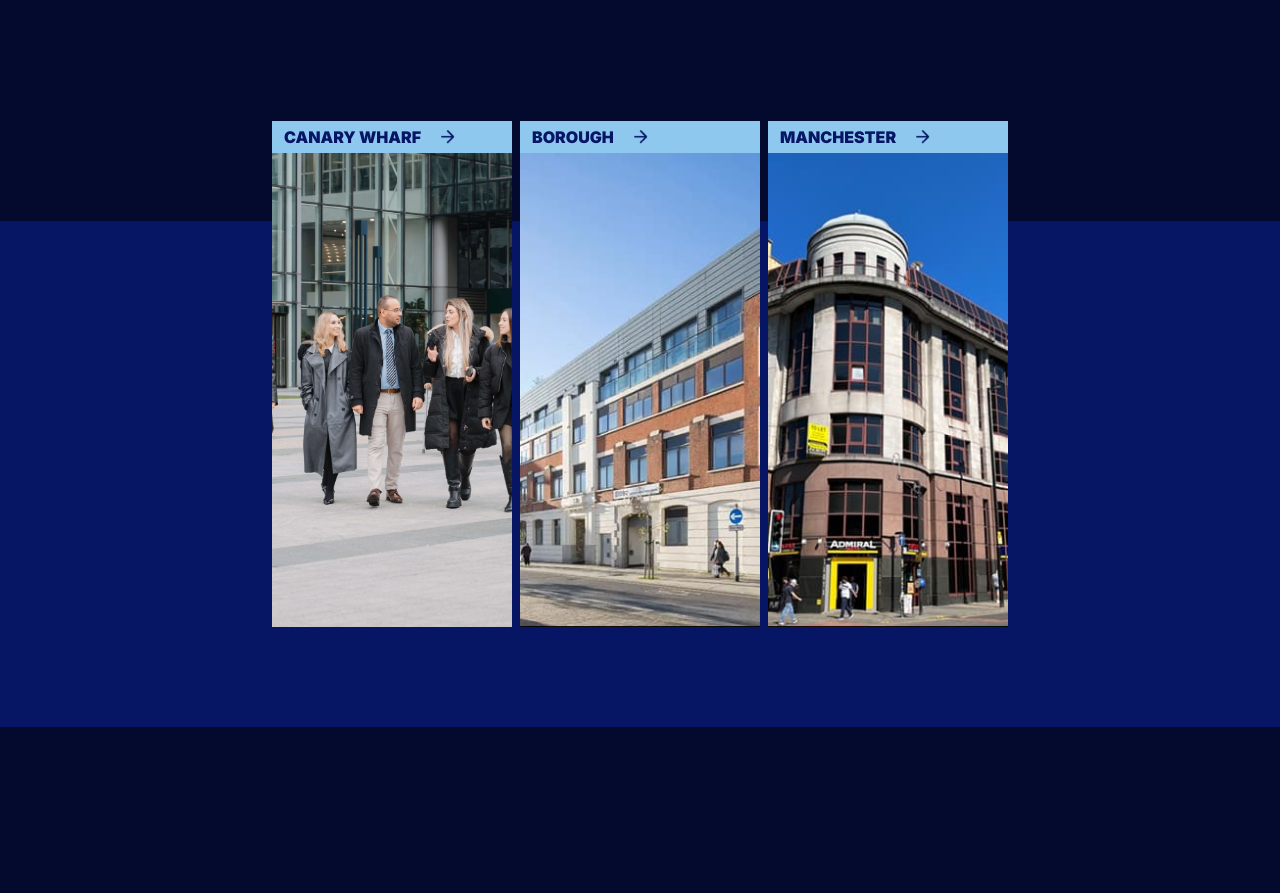
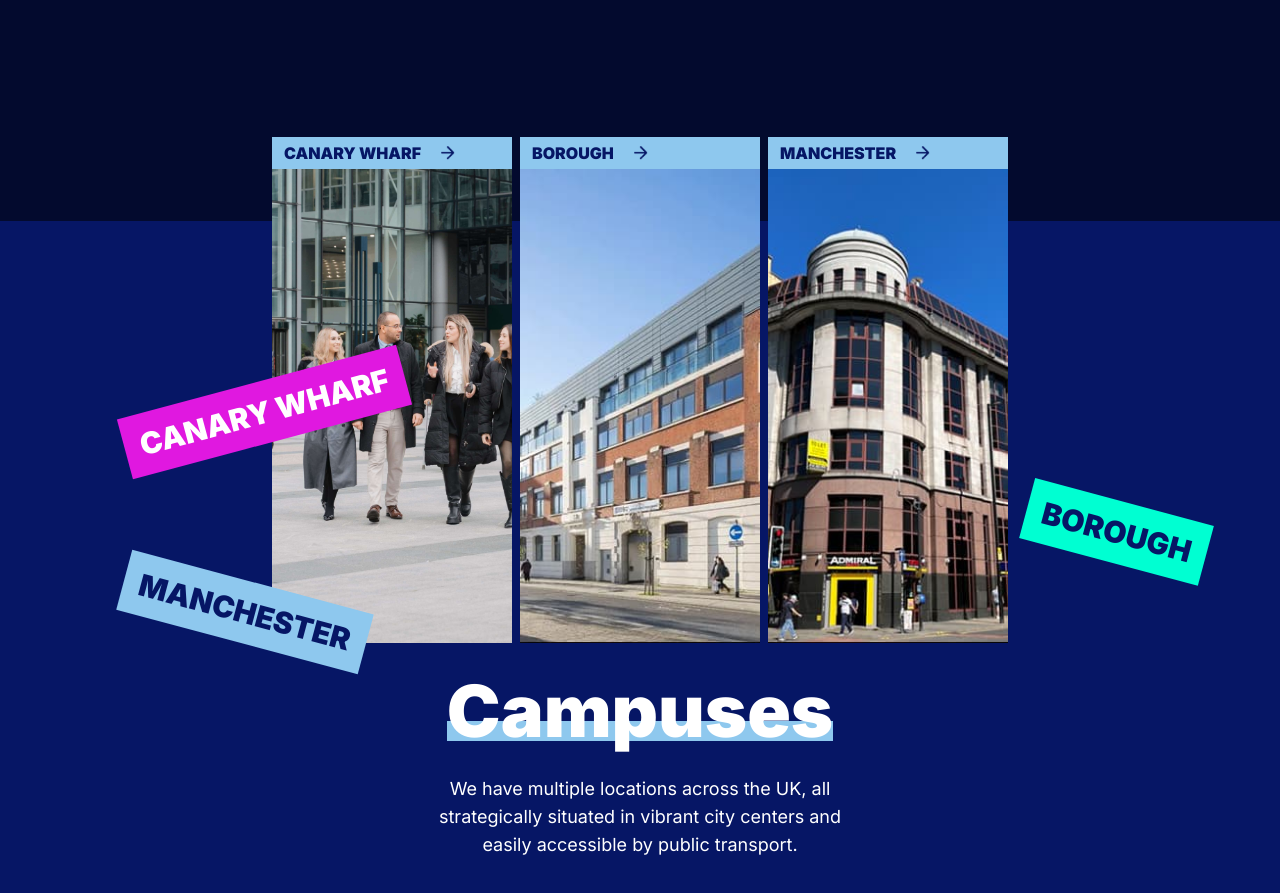
Before and after one commit to mohammadtanim24h/vcad-landing, a React (Vite) app: page / in a window 1280 px wide. Shown: the part 2600-3493 px from the top of the page. Before the commit the page ends 3327 px from the top, so only its background shows below. Built offline with nearby package versions, Linux system fonts and the light colour scheme.

Commit message:
Made campuses section responsive

```diff
--- a/src/components/campuses/Campuses.tsx
+++ b/src/components/campuses/Campuses.tsx
@@ -5,23 +5,26 @@ import RightArrow from "../../assets/icons/right-arrow.png";
 
 const Campuses = () => {
     return (
-        <div className="relative bg-surface mt-24 md:mt-72">
+        <div className="relative w-screen bg-surface mt-24 md:mt-72 p-4">
             {/* Campus Name Badges */}
-            {/* <h3 className="campus-badge bg-fuchsia absolute top-0 left-0">
+            <h3 className="campus-badge bg-fuchsia md:absolute md:top-40 md:left-30 md:-rotate-15 z-50">
                 Canary Wharf
             </h3>
-            <h3 className="campus-badge bg-primary absolute top-0 left-1/2">
+            <h3 className="campus-badge bg-[#00FFD2] text-surface md:absolute md:top-70 md:left-[80%] md:rotate-15 z-50">
                 Borough
             </h3>
-            <h3 className="campus-badge bg-[#00FFD2] absolute top-0 right-0">
+            <h3 className="campus-badge bg-primary text-surface md:absolute md:top-90 md:left-30 md:rotate-15 mb-4 md:mb-0 z-50">
                 Manchester
-            </h3> */}
+            </h3>
 
             {/* Campus Images */}
-            <div className="flex justify-center gap-2 relative top-[-100px]">
+            <div className="relative md:top-[-100px]">
+                <div className="flex flex-col md:flex-row justify-center gap-4 md:gap-2">
                     <div>
                         <div className="flex items-center gap-1 bg-primary text-surface px-3 py-1 ">
-                        <h3 className="font-[900] uppercase">Canary Wharf</h3>
+                            <h3 className="font-[900] uppercase">
+                                Canary Wharf
+                            </h3>
                             <img
                                 src={RightArrow}
                                 alt="right-arrow"
@@ -31,7 +34,7 @@ const Campuses = () => {
                         <img
                             src={CanaryWharf}
                             alt="canary-wharf"
-                        className="w-60 h-[474px] object-cover"
+                            className="w-full md:w-60 h-[474px] object-cover"
                         />
                     </div>
                     <div>
@@ -46,7 +49,7 @@ const Campuses = () => {
                         <img
                             src={Borough}
                             alt="borough"
-                        className="w-60 h-[474px] object-cover"
+                            className="w-full md:w-60 h-[474px] object-cover"
                         />
                     </div>
                     <div>
@@ -61,8 +64,19 @@ const Campuses = () => {
                         <img
                             src={Manchester}
                             alt="manchester"
-                        className="w-60 h-[474px] object-cover"
+                            className="w-full md:w-60 h-[474px] object-cover"
                         />
+                    </div>
+                </div>
+                <div className="text-center mt-8">
+                    <h2 className="text-3xl md:text-5xl lg:text-6xl xl:text-7xl inline-block font-[900] leading-[100%] after:content-[''] after:block lg:after:h-[20px] after:h-[10px] after:bg-primary lg:after:mt-[-26px] after:mt-[-10px]">
+                        Campuses
+                    </h2>
+                    <p className="text-lg md:w-3/4 lg:w-1/3 mx-auto mt-8">
+                        We have multiple locations across the UK, all
+                        strategically situated in vibrant city centers and
+                        easily accessible by public transport.
+                    </p>
                 </div>
             </div>
         </div>
--- a/src/index.css
+++ b/src/index.css
@@ -22,7 +22,7 @@ body {
 
 /* Custom classes for common tailwind styles */
 .campus-badge {
-    @apply text-3xl font-[900] uppercase leading-[100%] p-4 w-max;
+    @apply md:text-xl lg:text-3xl font-[900] uppercase leading-[100%] p-4 w-full md:w-max text-center;
 }
 
 .maximum-width {
```
Lines whose indentation alone changed are shown as unchanged.
